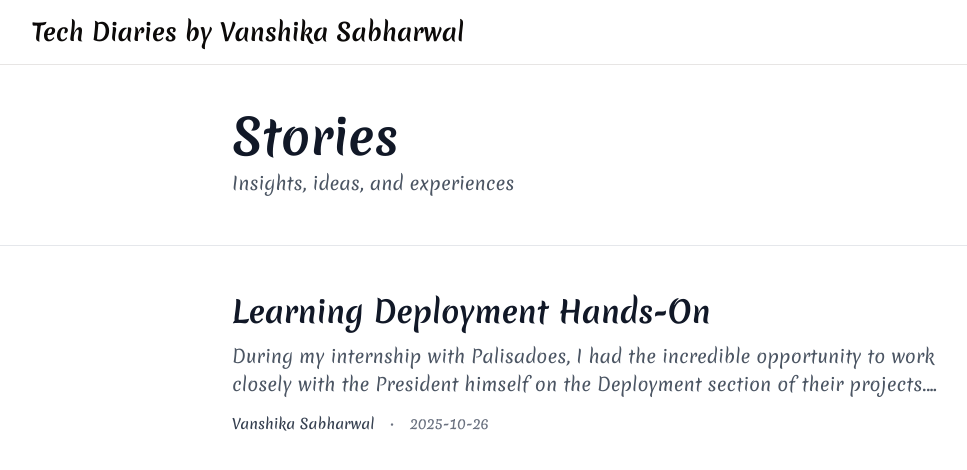
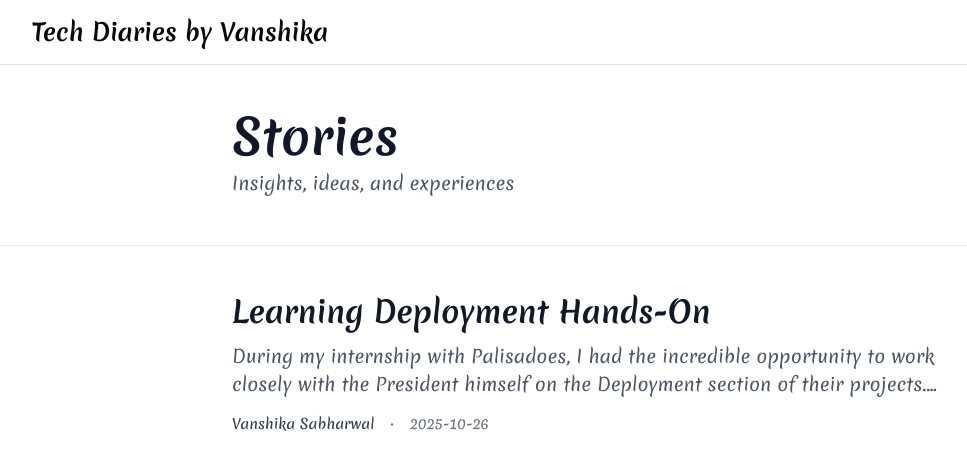
Before and after one commit to VanshikaSabharwal/my-portfolio-web-app, a Next.js app: page /blogs in a window 1280 px wide. Shown: the top 470 px of the page, without its empty margins (48-1015 px from the left). Built offline with nearby package versions, Linux system fonts and the light colour scheme.

Commit message:
removed unnecessary code

```diff
--- a/app/Components/Navbar.tsx
+++ b/app/Components/NavbarBlogs.tsx
@@ -15,7 +15,7 @@ export default function Navbar() {
       <div className="max-w-6xl mx-auto px-4 py-4 flex items-center justify-between">
 <h1 className="text-lg sm:text-2xl font-bold text-foreground whitespace-nowrap">
   <Link href="/" className="hover:underline">
-   Tech Diaries by  Vanshika Sabharwal
+   Tech Diaries by  Vanshika
   </Link>
 </h1>
 
--- a/app/blogs/[slug]/page.tsx
+++ b/app/blogs/[slug]/page.tsx
@@ -79,15 +79,6 @@ export default async function BlogDetail({ params }: Props) {
           </ReactMarkdown>
         </div>
       </div>
-
-      {/* Footer */}
-      <div className="border-t border-gray-200 mt-12">
-        <div className="max-w-3xl mx-auto px-6 py-8">
-          <Link href="/blogs" className="text-gray-600 hover:text-gray-900 transition-colors">
-            ← Back to stories
-          </Link>
-        </div>
-      </div>
     </div>
   )
 }
--- a/app/blogs/page.tsx
+++ b/app/blogs/page.tsx
@@ -1,7 +1,7 @@
 import fs from "fs"
 import path from "path"
 import Link from "next/link"
-import Navbar from "../Components/Navbar"
+import Navbar from "../Components/NavbarBlogs"
 
 interface Blog {
   title: string
```
Also changed, not shown: app/Components/NavbarForBlogs.tsx (deleted).
